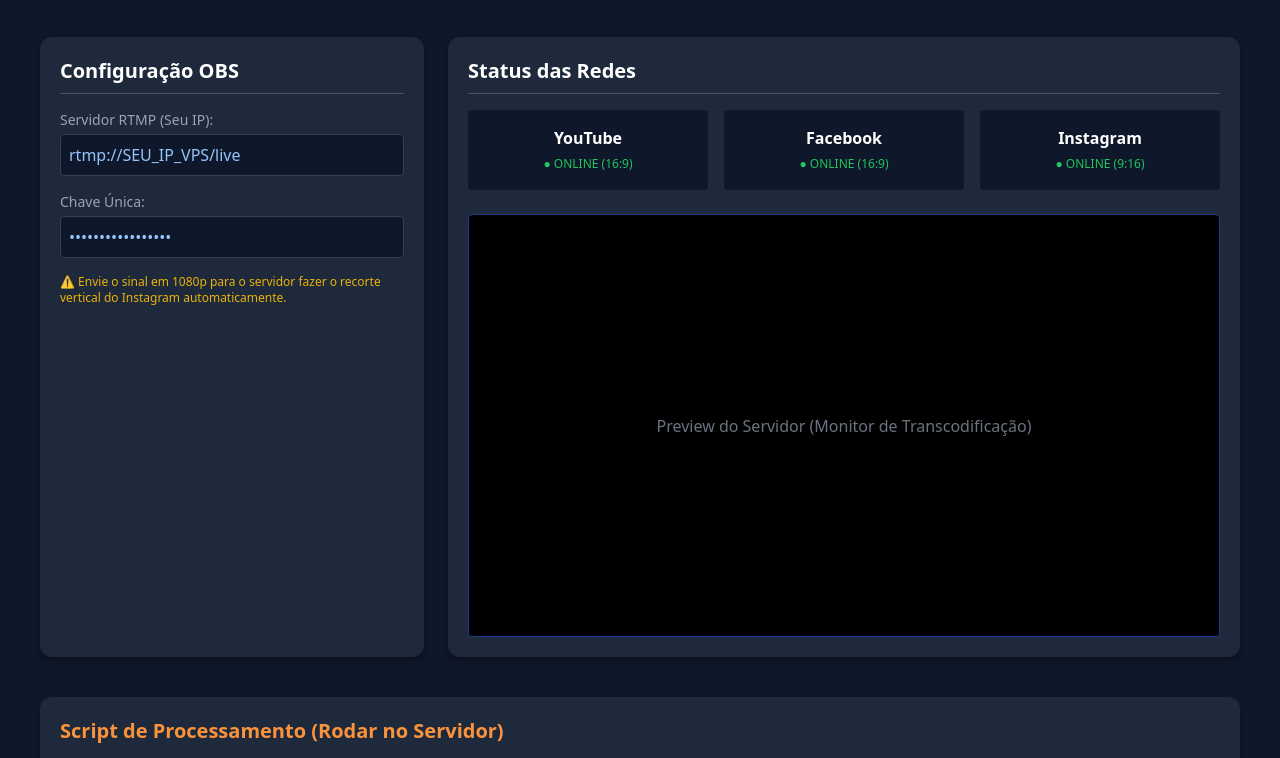
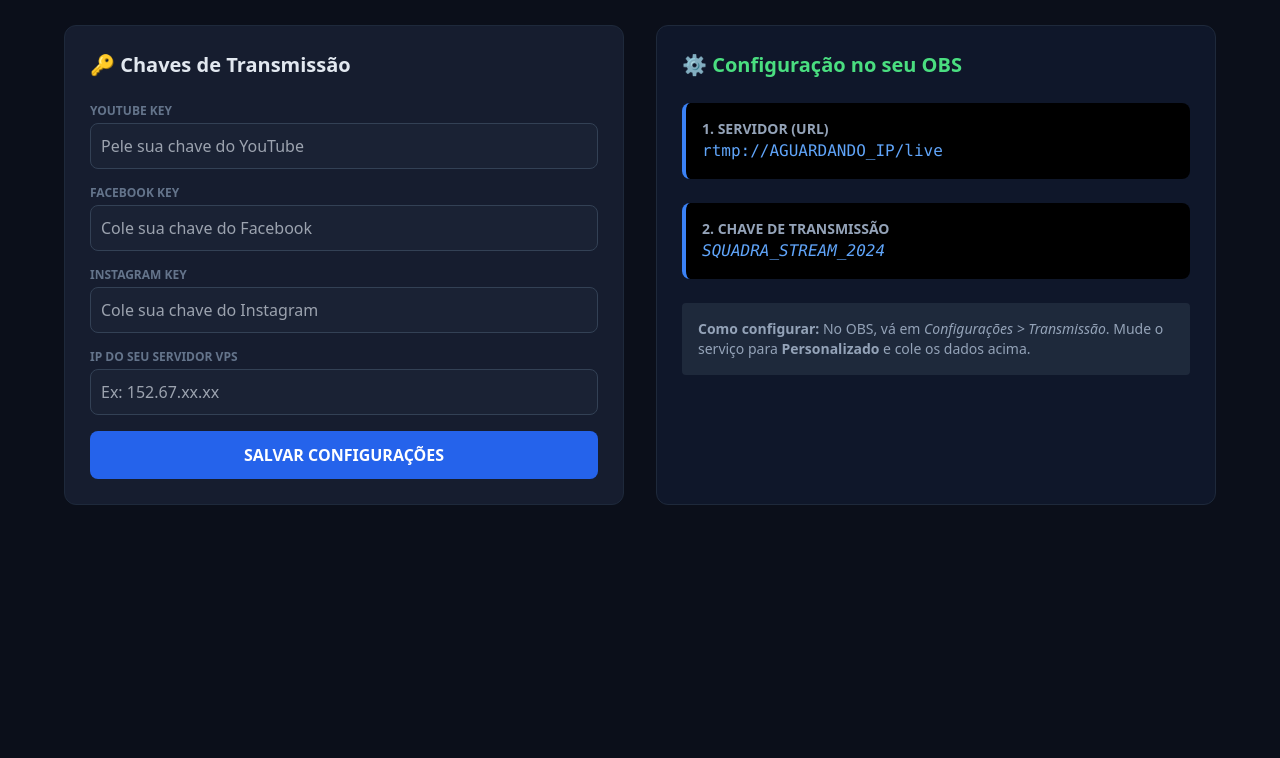
Before and after one commit to cortesoficial/teste-live, a plain HTML site: page index.html in a window 1280 px wide. Shown: the part 103-861 px from the top of the page. After the commit the page ends 800 px from the top, so only its background shows below. Drawn offline with nearby package versions, Linux system fonts and the light colour scheme.

Commit message:
Update index.html

```diff
--- a/index.html
+++ b/index.html
@@ -3,79 +3,96 @@
 <head>
     <meta charset="UTF-8">
     <meta name="viewport" content="width=device-width, initial-scale=1.0">
-    <title>SQUADRADRY - Central de Multistreaming</title>
+    <title>Multistream Control - SQUADRADRY</title>
     <script src="https://cdn.tailwindcss.com"></script>
     <style>
-        body { background-color: #0f172a; color: white; }
-        .card { background: #1e293b; border-radius: 12px; padding: 20px; box-shadow: 0 4px 6px rgba(0,0,0,0.3); }
-        .status-on { color: #22c55e; }
+        body { background-color: #0b0f1a; color: #e2e8f0; }
+        .input-field { background: #1a2234; border: 1px solid #334155; padding: 10px; border-radius: 8px; width: 100%; color: #60a5fa; }
+        .card { background: #161d2f; border-radius: 12px; padding: 25px; border: 1px solid #1e293b; }
     </style>
 </head>
-<body class="p-4 md:p-10">
+<body class="p-6">
 
-    <header class="mb-10 text-center">
-        <h1 class="text-3xl font-bold text-blue-400">CENTRAL DE TRANSMISSÃO 24/7</h1>
-        <p class="text-gray-400">Gerenciamento de Live Simultânea: YouTube, Facebook & Instagram</p>
+    <header class="max-w-6xl mx-auto mb-10">
+        <h1 class="text-4xl font-black text-blue-500">SQUADRADRY <span class="text-white font-light">LIVE SYSTEM</span></h1>
+        <p class="text-slate-400">Gerenciador de Chaves e Transmissão Simultânea</p>
     </header>
 
-    <div class="grid grid-cols-1 lg:grid-cols-3 gap-6">
+    <main class="max-w-6xl mx-auto grid grid-cols-1 md:grid-cols-2 gap-8">
 
-        <!-- COLUNA 1: CONFIGURAÇÃO OBS -->
+        <!-- PAINEL DE CHAVES -->
         <div class="card">
-            <h2 class="text-xl font-semibold mb-4 border-b border-gray-600 pb-2">Configuração OBS</h2>
+            <h2 class="text-xl font-bold mb-6 flex items-center">🔑 Chaves de Transmissão</h2>
+
             <div class="space-y-4">
                 <div>
-                    <label class="block text-sm text-gray-400">Servidor RTMP (Seu IP):</label>
-                    <input type="text" value="rtmp://SEU_IP_VPS/live" class="w-full bg-slate-900 p-2 rounded mt-1 border border-gray-700 text-blue-300" readonly>
+                    <label class="block text-xs uppercase font-bold text-slate-500 mb-1">YouTube Key</label>
+                    <input type="password" id="ytKey" class="input-field" placeholder="Pele sua chave do YouTube">
                 </div>
                 <div>
-                    <label class="block text-sm text-gray-400">Chave Única:</label>
-                    <input type="password" value="SQUADRA_LIVE_2024" class="w-full bg-slate-900 p-2 rounded mt-1 border border-gray-700 text-blue-300">
+                    <label class="block text-xs uppercase font-bold text-slate-500 mb-1">Facebook Key</label>
+                    <input type="password" id="fbKey" class="input-field" placeholder="Cole sua chave do Facebook">
                 </div>
-                <p class="text-xs text-yellow-500 mt-2">⚠️ Envie o sinal em 1080p para o servidor fazer o recorte vertical do Instagram automaticamente.</p>
+                <div>
+                    <label class="block text-xs uppercase font-bold text-slate-500 mb-1">Instagram Key</label>
+                    <input type="password" id="igKey" class="input-field" placeholder="Cole sua chave do Instagram">
+                </div>
+                <div>
+                    <label class="block text-xs uppercase font-bold text-slate-500 mb-1">IP do seu Servidor VPS</label>
+                    <input type="text" id="vpsIp" class="input-field" placeholder="Ex: 152.67.xx.xx">
+                </div>
+                <button onclick="saveKeys()" class="w-full bg-blue-600 hover:bg-blue-700 text-white font-bold py-3 rounded-lg transition">
+                    SALVAR CONFIGURAÇÕES
+                </button>
             </div>
         </div>
 
-        <!-- COLUNA 2: MONITORAMENTO DE REDES -->
-        <div class="card lg:col-span-2">
-            <h2 class="text-xl font-semibold mb-4 border-b border-gray-600 pb-2">Status das Redes</h2>
-            <div class="grid grid-cols-1 md:grid-cols-3 gap-4">
-                <div class="bg-slate-900 p-4 rounded text-center">
-                    <p class="font-bold">YouTube</p>
-                    <span class="status-on text-xs">● ONLINE (16:9)</span>
+        <!-- CONFIGURAÇÃO NO OBS -->
+        <div class="card bg-slate-900">
+            <h2 class="text-xl font-bold mb-6 text-green-400">⚙️ Configuração no seu OBS</h2>
+
+            <div class="space-y-6">
+                <div class="p-4 bg-black rounded-lg border-l-4 border-blue-500">
+                    <p class="text-sm font-bold text-slate-400 uppercase">1. Servidor (URL)</p>
+                    <p id="obsServer" class="text-blue-400 font-mono break-all">rtmp://AGUARDANDO_IP/live</p>
                 </div>
-                <div class="bg-slate-900 p-4 rounded text-center">
-                    <p class="font-bold">Facebook</p>
-                    <span class="status-on text-xs">● ONLINE (16:9)</span>
+
+                <div class="p-4 bg-black rounded-lg border-l-4 border-blue-500">
+                    <p class="text-sm font-bold text-slate-400 uppercase">2. Chave de Transmissão</p>
+                    <p class="text-blue-400 font-mono italic">SQUADRA_STREAM_2024</p>
                 </div>
-                <div class="bg-slate-900 p-4 rounded text-center">
-                    <p class="font-bold">Instagram</p>
-                    <span class="status-on text-xs">● ONLINE (9:16)</span>
+
+                <div class="text-sm text-slate-400 bg-slate-800 p-4 rounded">
+                    <strong>Como configurar:</strong> No OBS, vá em <em>Configurações > Transmissão</em>. Mude o serviço para <strong>Personalizado</strong> e cole os dados acima.
                 </div>
-            </div>
-
-            <div class="mt-6 bg-black aspect-video rounded flex items-center justify-center border border-blue-900">
-                <p class="text-gray-500">Preview do Servidor (Monitor de Transcodificação)</p>
             </div>
         </div>
 
-    </div>
+    </main>
 
-    <!-- ÁREA TÉCNICA (O que rodar na VPS) -->
-    <div class="mt-10 card">
-        <h2 class="text-xl font-semibold mb-4 text-orange-400">Script de Processamento (Rodar no Servidor)</h2>
-        <pre class="bg-black p-4 rounded overflow-x-auto text-green-400 text-sm">
-# Este comando recebe sua live e corta para o Instagram automaticamente
-ffmpeg -i rtmp://localhost/live/SUA_CHAVE \
--c:v libx264 -preset fast -b:v 3000k -f flv rtmp://a.rtmp.youtube.com/live2/CHAVE_YT \
--c:v libx264 -preset fast -b:v 2500k -f flv rtmp://live-api-s.facebook.com:80/rtmp/CHAVE_FB \
--vf "crop=ih*9/16:ih" -c:v libx264 -preset fast -b:v 2000k -f flv rtmps://live-upload.instagram.com:443/rtmp/CHAVE_IG
-        </pre>
-    </div>
+    <script>
+        function saveKeys() {
+            localStorage.setItem('ytKey', document.getElementById('ytKey').value);
+            localStorage.setItem('fbKey', document.getElementById('fbKey').value);
+            localStorage.setItem('igKey', document.getElementById('igKey').value);
+            const ip = document.getElementById('vpsIp').value;
+            localStorage.setItem('vpsIp', ip);
 
-    <footer class="mt-10 text-center text-gray-500 text-sm">
-        <p>Desenvolvido para Gestão de Manutenção e Automação | SQUADRADRY</p>
-    </footer>
+            document.getElementById('obsServer').innerText = `rtmp://${ip}/live`;
+            alert('Configurações salvas no seu navegador!');
+        }
 
+        // Carregar ao abrir
+        window.onload = function() {
+            if(localStorage.getItem('ytKey')) document.getElementById('ytKey').value = localStorage.getItem('ytKey');
+            if(localStorage.getItem('fbKey')) document.getElementById('fbKey').value = localStorage.getItem('fbKey');
+            if(localStorage.getItem('igKey')) document.getElementById('igKey').value = localStorage.getItem('igKey');
+            if(localStorage.getItem('vpsIp')) {
+                const ip = localStorage.getItem('vpsIp');
+                document.getElementById('vpsIp').value = ip;
+                document.getElementById('obsServer').innerText = `rtmp://${ip}/live`;
+            }
+        }
+    </script>
 </body>
 </html>
```
